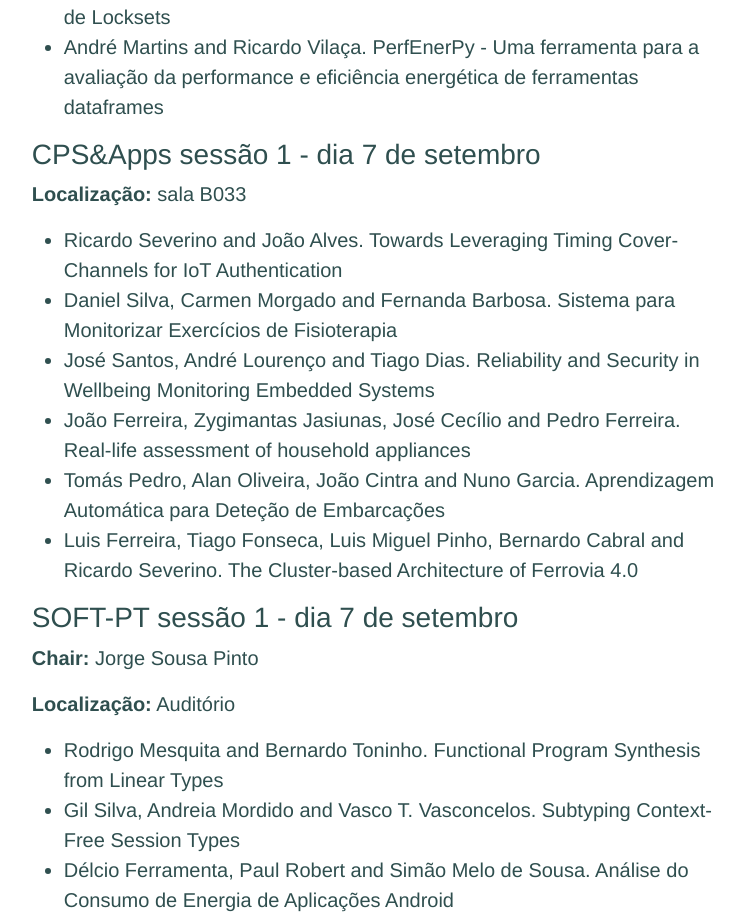
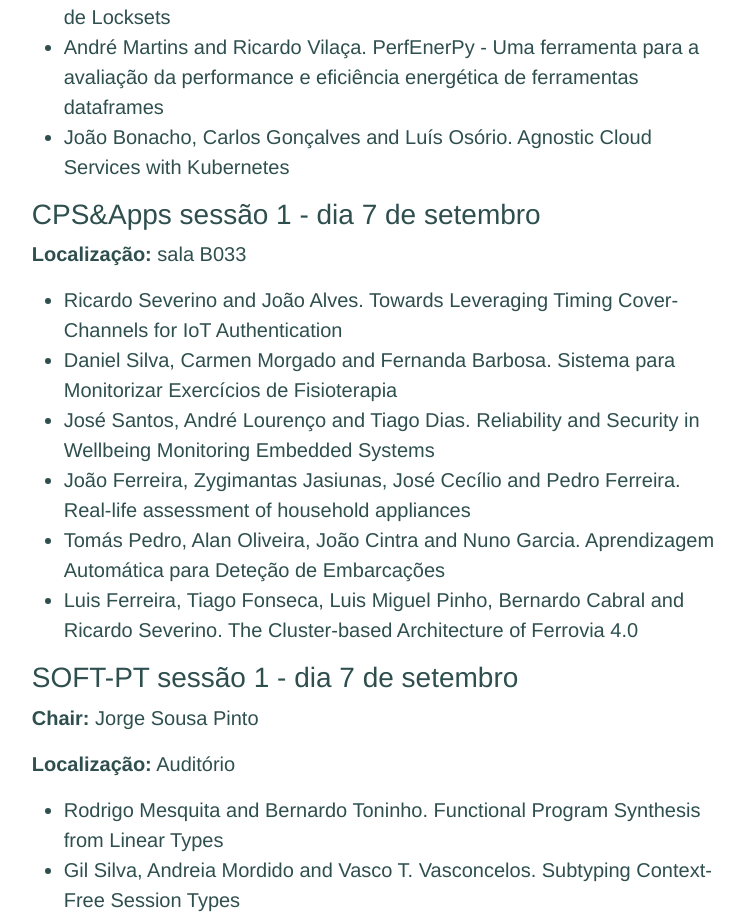
Before and after one commit to h4g0/Inforum2023, a React (Create React App) app: page /schedule in a window 1280 px wide. Shown: the part 1891-2810 px from the top of the page, without its empty margins (461-1205 px from the left). Built offline with nearby package versions, Linux system fonts and the light colour scheme.

Commit message:
added missing communication

```diff
--- a/src/Main/Schedule.tsx
+++ b/src/Main/Schedule.tsx
@@ -248,7 +248,7 @@ export function Schedule(props: any) {
 </li>
                 <li>André Martins and Ricardo Vilaça. PerfEnerPy - Uma ferramenta para a avaliação da performance e eficiência energética de ferramentas dataframes
 </li>
-
+                <li>João Bonacho, Carlos Gonçalves and Luís Osório. Agnostic Cloud Services with Kubernetes</li>
 
             </ul>
 
```
